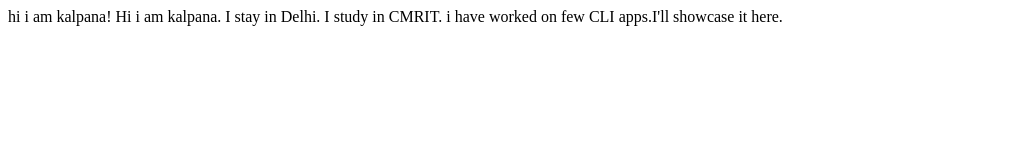
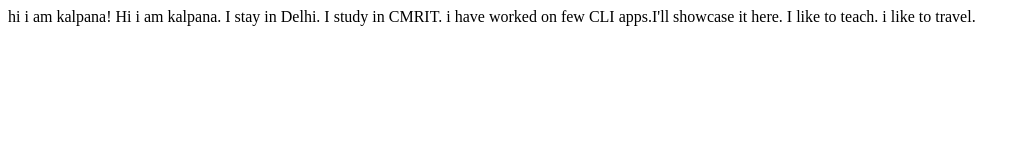
Before and after one commit to kalpanakk112/student-name-site, a plain HTML site: page index.html in a window 1280 px wide. Shown: the whole page, without its empty margins (0-1030 px from the left). Drawn offline with Linux system fonts and the light colour scheme.

Commit message:
Update index.html
update: hobbies

```diff
--- a/index.html
+++ b/index.html
@@ -14,5 +14,8 @@
 
     i have worked on few CLI apps.I'll showcase it here.
 
+    I like to teach.
+    i like to travel.
+
 </body>
 </html>
```
